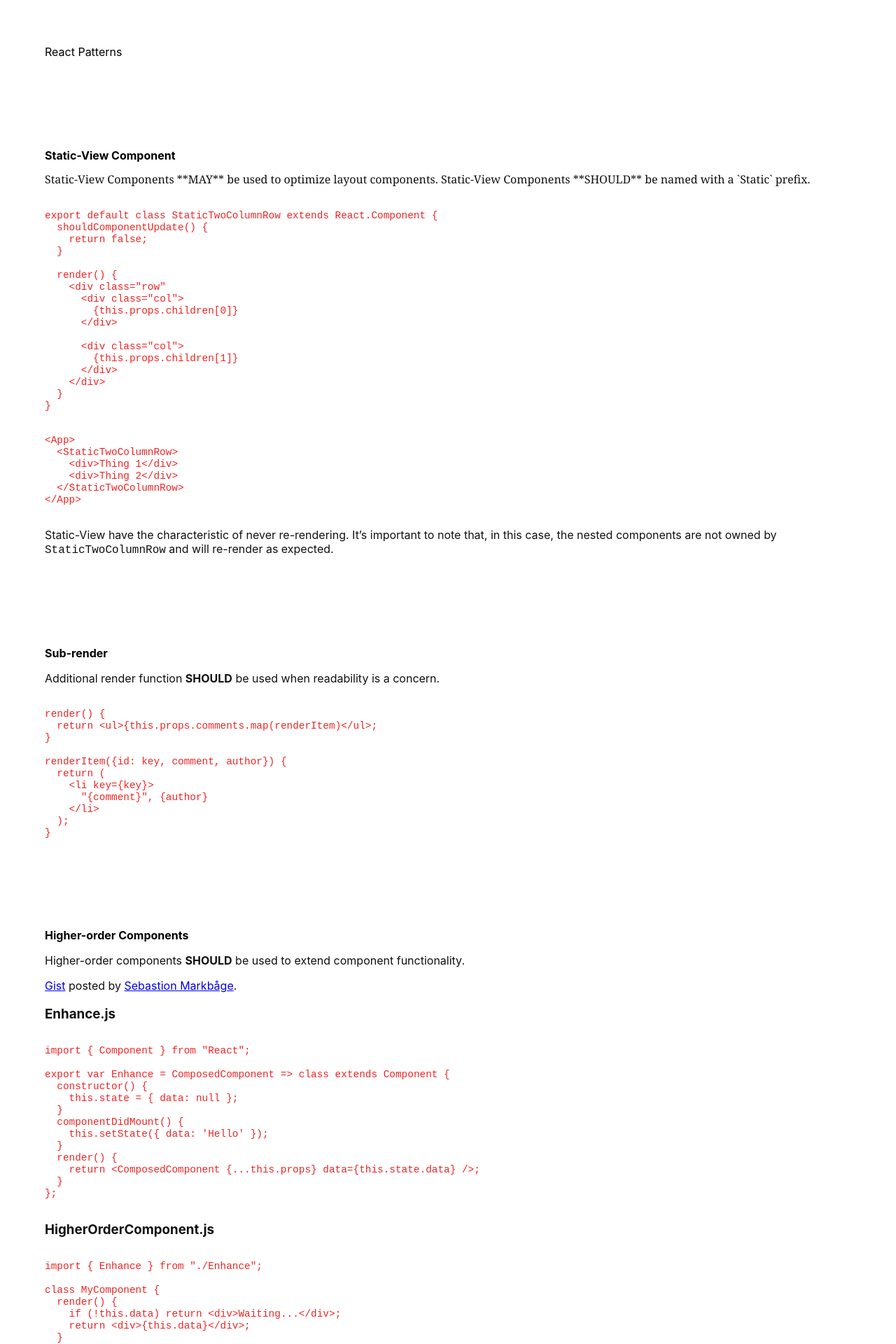
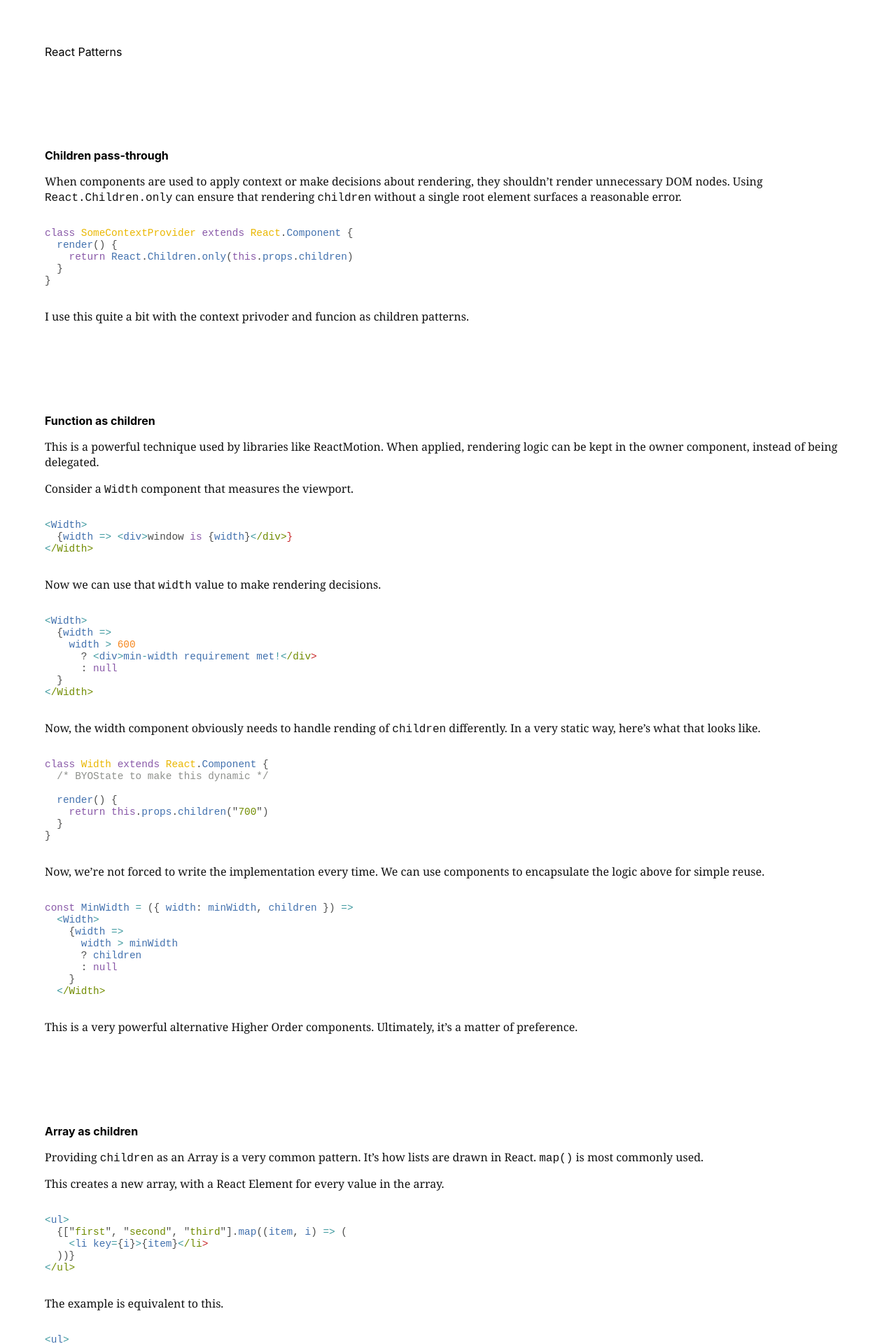
Before and after one commit to chantastic/reactpatterns, a Jekyll site: the page built from index.html, in a window 1280 px wide. Shown: the top 1920 px of the page at 70% size. Built offline with Jekyll 4.4.1, drawn with Linux system fonts in a browser that asks for light colours; some of the changed text lies outside the part shown.

Commit message:
new posts. new style. lay waste.

```diff
--- a/_layouts/post.html
+++ b/_layouts/post.html
@@ -1,6 +1,7 @@
 ---
 layout: default
 ---
+<article>
   <h2 style="font-size: 1em;">
     {{ page.title }}
   </h2>
@@ -8,3 +9,4 @@ layout: default
   <div>
     {{ content }}
   </div>
+</article>
--- a/_posts/2015-02-14-component-organization.markdown
+++ /dev/null
@@ -1,35 +0,0 @@
----
-layout: post
-title:  "Component Organization"
-date:   2015-02-14 00:00:00
----
-Function definitions **SHOULD** be predictably ordered.
-
-<br />
-
-{% highlight ts %}
-export default class MyComponent extends React.Component {
-  constructor(props) {
-    super(props);
-
-    this.state = {};
-
-    this.pravateMethod = () => {}
-  }
-
-  get getter() {}
-
-  handleEvent() {}
-
-  render() {
-    return <div>{this.getter}</div>;
-  }
-}
-
-Counter.propTypes = {};
-Counter.defaultProps = {};
-{% endhighlight %}
-
-<br />
-
-How you organize your components is up to the taste of your team.
--- a/_posts/2015-02-27-formatting-props.markdown
+++ /dev/null
@@ -1,33 +0,0 @@
----
-layout: post
-title:  "Formatting Props"
-date:   2015-02-27 00:00:00
----
-Props **SHOULD** be put on new lines when 2 or more.
-
-**single prop**
-
-{% highlight html %}
-// bad
-
-<Person
- firstName="Michael" />
-
-// good
-
-<Person firstName="Michael" />
-{% endhighlight %}
-
-**2+ props**
-{% highlight html %}
-// bad
-
-<Person firstName="Michael" lastName="Chan" favoriteFood="Drunken Noodles" />
-
-// good
-
-<Person
- firstName="Michael"
- lastName="Chan"
- favoriteFood="Drunken Noodles" />
-{% endhighlight %}
--- a/_posts/2015-02-27-getters.markdown
+++ /dev/null
@@ -1,29 +0,0 @@
----
-layout: post
-title:  "Getters"
-date:   2015-02-27 00:00:00
----
-Getters **SHOULD** be used when accessing computed properties.
-
-#### bad
-{% highlight ts %}
-fullName() {
-  return `${this.props.firstName} {this.props.lastName}`;
-}
-
-render() {
-  return <h3>{this.fullName()}</h3>;
-}
-
-{% endhighlight %}
-
-#### good
-{% highlight ts %}
-get fullName() {
-  return `${this.props.firstName} {this.props.lastName}`;
-}
-
-render() {
-  return <h3>{this.fullName}</h3>;
-}
-{% endhighlight %}
--- a/_posts/2015-03-11-container-components.markdown
+++ /dev/null
@@ -1,79 +0,0 @@
----
-layout: post
-title:  "Container Components"
-date:   2015-03-11 00:00:00
----
-Container Components **SHOULD** be used to fetch for stateless components.
-
-### Bad
-
-{% highlight ts %}
-// CommentList.js
-
-class CommentList extends React.Component {
-  constructor() {
-    this.state = { comments: [] }
-  }
-
-  componentDidMount() {
-    $.ajax({
-      url: "/my-comments.json",
-      dataType: 'json',
-      success: function(comments) {
-        this.setState({comments: comments});
-      }.bind(this)
-    });
-  }
-
-  render() {
-    return <ul> {this.state.comments.map(renderComment)} </ul>;
-  }
-
-  renderComment({body, author}) {
-    return <li>{body}—{author}</li>;
-  }
-}
-{% endhighlight %}
-
-### Good
-
-{% highlight ts %}
-// CommentListContainer.js
-
-class CommentListContainer extends React.Component {
-  constructor() {
-    this.state = { comments: [] }
-  }
-
-  componentDidMount() {
-    $.ajax({
-      url: "/my-comments.json",
-      dataType: 'json',
-      success: function(comments) {
-        this.setState({comments: comments});
-      }.bind(this)
-    });
-  }
-
-  render() {
-    return <CommentList comments={this.state.comments} />;
-  }
-}
-
-
-// CommentList.js
-
-class CommentList extends React.Component {
-  constructor(props) {
-    super(props);
-  }
-
-  render() {
-    return <ul> {this.props.comments.map(renderComment)} </ul>;
-  }
-
-  renderComment({body, author}) {
-    return <li>{body}—{author}</li>;
-  }
-}
-{% endhighlight %}
--- a/_posts/2015-03-11-higher-order-components.markdown
+++ /dev/null
@@ -1,40 +0,0 @@
----
-layout: post
-title:  "Higher-order Components"
-date:   2015-03-11 00:00:00
----
-Higher-order components **SHOULD** be used to extend component functionality.
-
-[Gist](https://gist.github.com/sebmarkbage/ef0bf1f338a7182b6775) posted by
-[Sebastion Markbåge](https://twitter.com/sebmarkbage).
-
-### Enhance.js
-{% highlight ts %}
-import { Component } from "React";
-
-export var Enhance = ComposedComponent => class extends Component {
-  constructor() {
-    this.state = { data: null };
-  }
-  componentDidMount() {
-    this.setState({ data: 'Hello' });
-  }
-  render() {
-    return <ComposedComponent {...this.props} data={this.state.data} />;
-  }
-};
-{% endhighlight %}
-
-### HigherOrderComponent.js
-{% highlight ts %}
-import { Enhance } from "./Enhance";
-
-class MyComponent {
-  render() {
-    if (!this.data) return <div>Waiting...</div>;
-    return <div>{this.data}</div>;
-  }
-}
-
-export default Enhance(MyComponent);
-{% endhighlight %}
--- a/_posts/2015-03-11-sub-render.markdown
+++ /dev/null
@@ -1,20 +0,0 @@
----
-layout: post
-title:  "Sub-render"
-date:   2015-03-11 00:00:00
----
-Additional render function **SHOULD** be used when readability is a concern.
-
-{% highlight ts %}
-render() {
-  return <ul>{this.props.comments.map(renderItem)</ul>;
-}
-
-renderItem({id: key, comment, author}) {
-  return (
-    <li key={key}>
-      "{comment}", {author}
-    </li>
-  );
-}
-{% endhighlight %}
--- a/_posts/2015-03-17-static-view-components.markdown
+++ /dev/null
@@ -1,44 +0,0 @@
----
-layout: post
-title:  "Static-View Component"
-date:   2015-03-17 00:00:00
----
-
-<div class="ff-serif">
-Static-View Components **MAY** be used to optimize layout components.
-
-Static-View Components **SHOULD** be named with a `Static` prefix.
-</div>
-
-{% highlight js %}
-export default class StaticTwoColumnRow extends React.Component {
-  shouldComponentUpdate() {
-    return false;
-  }
-
-  render() {
-    <div class="row"
-      <div class="col">
-        {this.props.children[0]}
-      </div>
-
-      <div class="col">
-        {this.props.children[1]}
-      </div>
-    </div>
-  }
-}
-{% endhighlight %}
-
-{% highlight ts %}
-<App>
-  <StaticTwoColumnRow>
-    <div>Thing 1</div>
-    <div>Thing 2</div>
-  </StaticTwoColumnRow>
-</App>
-{% endhighlight %}
-
-Static-View have the characteristic of never re-rendering. It's important to
-note that, in this case, the nested components are not owned by
-`StaticTwoColumnRow` and will re-render as expected.
--- /dev/null
+++ b/_posts/2016-08-17-array-as-chidren.markdown
@@ -0,0 +1,54 @@
+---
+layout: post
+title:  "Array as children"
+date:   2016-08-17 17:27:00
+---
+
+Providing `children` as an Array is a very common pattern. It's how lists are drawn in React. `map()` is most commonly used.
+
+This creates a new array, with a React Element for every value in the array.
+
+{% highlight ts %}
+<ul>
+  {["first", "second", "third"].map((item, i) => (
+    <li key={i}>{item}</li>
+  ))}
+</ul>
+{% endhighlight %}
+
+The example is equivalent to this.
+
+{% highlight ts %}
+<ul>
+  {[
+    <li key={0}>first</li>,
+    <li key={1}>second</li>,
+    <li key={2}>third</li>,
+  ]}
+</ul>
+{% endhighlight %}
+
+It can be combined with destructing where the array contains objects.
+
+{% highlight ts %}
+<ul>
+  {arrayOfMessageObjects.map(({
+    id, name, message
+  }) => (
+    <li key={id}>
+      <h1>{name}</h1>
+      <div>{message}</div>
+    </li>
+  ))}
+</ul>
+{% endhighlight %}
+
+Further combine with components and JSX Spread Attributes for some serious tersesess.
+
+{% highlight ts %}
+<ul>
+  {arrayOfMessageObjects.map(({ id, message }) =>
+    <Message key={id} {...message} />
+  )}
+</ul>
+{% endhighlight %}
--- /dev/null
+++ b/_posts/2016-08-17-children-types.markdown
@@ -0,0 +1,38 @@
+---
+layout: post
+title:  "Children Types"
+date:   2016-08-17 17:20:00
+---
+
+React accepts a number types as `children`. Here are some examples uses.
+
+By default everything you put inside a JSX tag is a string. Any other type needs to be escaped out of JSX, using curly-braces.
+
+`string`
+
+{% highlight ts %}
+<div>
+  A String.
+</div>
+{% endhighlight %}
+
+`array`
+
+{% highlight ts %}
+<div>
+  {[
+    "Hello ",
+    <span>World</span>,
+    "!",
+  ,
+  ]}
+</div>
+{% endhighlight %}
+
+`function`
+
+{% highlight ts %}
+<div>
+  {() => ["Hello", "World."].join(' ')}
+</div>
+{% endhighlight %}
--- /dev/null
+++ b/_posts/2016-08-17-destructuring-arguments.markdown
@@ -0,0 +1,27 @@
+---
+layout: post
+title:  "Destructuring Arguments"
+date:   2016-08-17 14:48:00
+---
+
+Destructuring is an ES2015 feature. It pairs nicely with `props` in `stateless function` component definitions.
+
+{% highlight ts %}
+const Greeting = ({ name }) =>
+  <div>Hi {name}!</div>
+{% endhighlight %}
+
+
+`...` allows you to collect any object properties, that haven't been destructured, into a new local object.
+
+{% highlight ts %}
+const Greeting = ({ name, ...props }) =>
+  <div>Hi {name}!</div>
+{% endhighlight %}
+
+When combined with JSX Spread Attributes, you can pass remaining props to the rendered component. This makes for very durable components that can be used in unforseen ways
+
+{% highlight ts %}
+const Greeting = ({ name, ...props }) =>
+  <div {...props}>Hi {name}!</div>
+{% endhighlight %}
--- /dev/null
+++ b/_posts/2016-08-17-function-as-children.markdown
@@ -0,0 +1,54 @@
+---
+layout: post
+title:  "Function as children"
+date:   2016-08-17 17:27:00
+---
+
+This is a powerful technique used by libraries like ReactMotion. When applied, rendering logic can be kept in the owner component, instead of being delegated.
+
+Consider a `Width` component that measures the viewport.
+
+{% highlight ts %}
+<Width>
+  {width => <div>window is {width}</div>}
+</Width>
+{% endhighlight %}
+
+Now we can use that `width` value to make rendering decisions.
+
+{% highlight ts %}
+<Width>
+  {width =>
+    width > 600
+      ? <div>min-width requirement met!</div>
+      : null
+  }
+</Width>
+{% endhighlight %}
+
+Now, the width component obviously needs to handle rending of `children` differently. In a very static way, here's what that looks like.
+
+{% highlight ts %}
+class Width extends React.Component {
+  /* BYOState to make this dynamic */
+
+  render() {
+    return this.props.children("700")
+  }
+}
+{% endhighlight %}
+
+Now, we're not forced to write the implementation every time. We can use components to encapsulate the logic above for simple reuse.
+
+{% highlight ts %}
+const MinWidth = ({ width: minWidth, children }) =>
+  <Width>
+    {width =>
+      width > minWidth
+      ? children
+      : null
+    }
+  </Width>
+{% endhighlight %}
+
+This is a very powerful alternative Higher Order components. Ultimately, it's a matter of preference.
--- /dev/null
+++ b/_posts/2016-08-17-jsx-spread-attributes.markdown
@@ -0,0 +1,23 @@
+---
+layout: post
+title:  "JSX Spread Attributes"
+date:   2016-08-17 14:26:00
+---
+
+Spread Attributes is a feature of JSX. It provides a convenient way to pass each property of an object as JSX attribute.
+
+{% highlight ts %}
+const FancyDiv = props =>
+  <div className="fancy" {...props} />
+{% endhighlight %}
+
+Order matters. In the example above. `className="fancy"` will get clobbered by a `className` definition in `props`. In the example below. `className="fancy"` will clobber any definition in `props`.
+
+{% highlight ts %}
+const FancyDiv = props =>
+  <div {...props} className="fancy" />
+{% endhighlight %}
+
+This can make very durable components. But know that React will log warnings if you you attempt to use any non-DOM elements on a native element.
+
+Read Destructuring Arguments for a good, general solution to this problem.
--- /dev/null
+++ b/_posts/2016-08-17-stateless-functions.markdown
@@ -0,0 +1,72 @@
+---
+layout: post
+title:  "Stateless Functions"
+date:   2016-08-17 13:43:00
+---
+
+Stateless functions syntax is the ideal way to define reusable components.
+
+They don't hold `state` or `refs`; they're just functions.
+
+{% highlight ts %}
+const Greeting = () => <div>Hi there!</div>
+{% endhighlight %}
+
+These functions have access to `props` and `context`.
+
+{% highlight ts %}
+{% raw ts %}
+const Greeting = props, contex =>
+  <div style={{color: context.color}}>Hi {props.name}!</div>
+{% endraw %}
+{% endhighlight %}
+
+You can create local variables by using a function block.
+
+{% highlight ts %}
+const Greeting = props, contex => {
+  const style = {
+    fontWeight: "bold",
+    color: contex.color,
+  }
+
+  return <div style={style}>{props.name}</div>
+}
+{% endhighlight %}
+
+You could do the same thing with functions.
+
+{% highlight ts %}
+const getStyle = context => ({
+  fontWeight: "bold",
+  color: contex.color,
+})
+
+const Greeting = props, contex =>
+  <div style={getStyle(context)}>{props.name}</div>
+{% endhighlight %}
+
+Wrapping the returned function in `()` might make your editor a little happier.
+
+{% highlight ts %}
+const Greeting = props, contex => (
+  <div style={getStyle(context)}>{props.name}</div>
+)
+{% endhighlight %}
+
+Stateless functions can have `defaultProps` and `propTypes` and `contextTypes`.
+
+{% highlight ts %}
+const Greeting = props, contex => (
+  <div style={getStyle(context)}>{props.name}</div>
+)
+Greeting.propTypes = {
+  name: PropTypes.string.isRequired
+}
+Greeting.defaultProps = {
+  name: "Guest"
+}
+Greeting.contextTypes = {
+  color: PropTypes.string
+}
+{% endhighlight %}
--- /dev/null
+++ b/_posts/2016-08-18-children-pass-through.markdown
@@ -0,0 +1,18 @@
+---
+layout: post
+title:  "Children pass-through"
+date:   2016-08-18 10:03:00
+---
+
+When components are used to apply context or make decisions about rendering, they shouldn't render unnecessary DOM nodes. Using `React.Children.only` can ensure that rendering `children` without a single root element surfaces a reasonable error.
+
+{% highlight ts %}
+class SomeContextProvider extends React.Component {
+  render() {
+    return React.Children.only(this.props.children)
+  }
+}
+
+{% endhighlight %}
+
+I use this quite a bit with the context privoder and funcion as children patterns.
--- a/_sass/_site.scss
+++ b/_sass/_site.scss
@@ -26,12 +26,15 @@ body {
   font-style: italic;
 }
 
+article p {
+  font-family: Athelas, Georgia, serif;
+}
+
 .black-link { color: black; text-decoration: none; }
 .black-link:hover { color: black; text-decoration: underline; }
 
-.highlight { color: #ef2525 }
+.highlight { margin: 2rem 0 }
 
-.highlight { margin: 2rem 0 }
 .highlight pre {
   font-size: .9em;
   font-family:
--- a/css/main.scss
+++ b/css/main.scss
@@ -42,6 +42,6 @@ $on-laptop:        800px;
 @import
   "normalize",
   "layout",
-  // "syntax-highlighting",
+  "syntax-highlighting",
   "site"
 ;
```
Also changed, not shown: _posts/2016-08-17-conditional-rendering.markdown (added, +36 -0 lines). Lines whose indentation alone changed are shown as unchanged.
